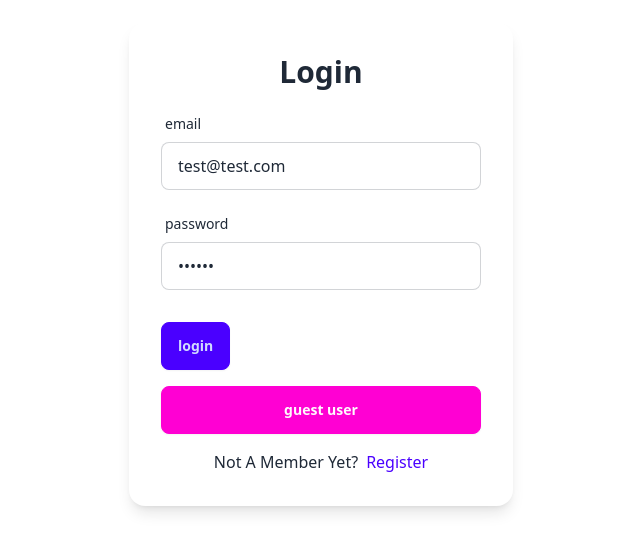
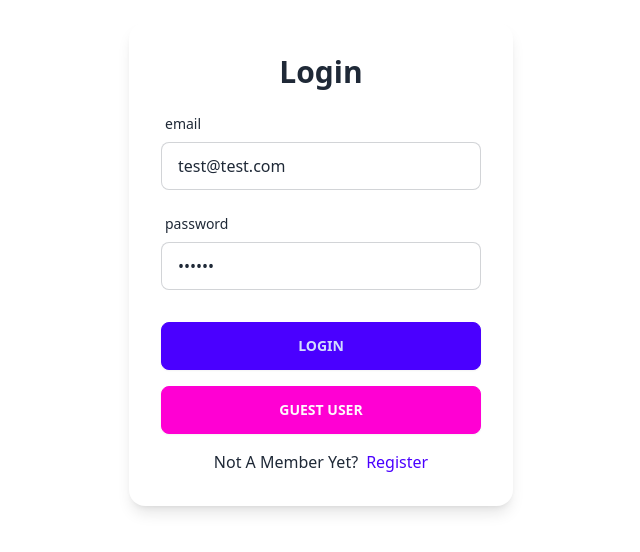
Before and after one commit to pktcodes/comfy-store-react-project-v2, a React (Vite) app: page /login in a window 1280 px wide. Shown: the part 136-688 px from the top of the page, without its empty margins (319-959 px from the left). Built offline with nearby package versions, Linux system fonts and the light colour scheme.

Commit message:
Submit Button

```diff
--- a/src/components/SubmitButton.jsx
+++ b/src/components/SubmitButton.jsx
@@ -1,9 +1,24 @@
 import PropTypes from "prop-types";
+import { useNavigation } from "react-router-dom";
 
 const SubmitButton = ({ text }) => {
+  const navigation = useNavigation();
+  const isSubmitting = navigation.state === "submitting";
+
   return (
-    <button type="submit" className="btn btn-primary">
-      {text}
+    <button
+      type="submit"
+      className="btn btn-primary btn-block uppercase"
+      disabled={isSubmitting}
+    >
+      {isSubmitting ? (
+        <>
+          <span className="loading loading-spinner"></span>
+          sending...
+        </>
+      ) : (
+        text || "submit"
+      )}
     </button>
   );
 };
--- a/src/pages/Login.jsx
+++ b/src/pages/Login.jsx
@@ -25,7 +25,7 @@ const Login = () => {
         <div className="mt-4">
           <SubmitButton text="login" />
         </div>
-        <button type="button" className="btn btn-secondary">
+        <button type="button" className="btn btn-secondary uppercase">
           guest user
         </button>
         <p className="text-center capitalize">
```
